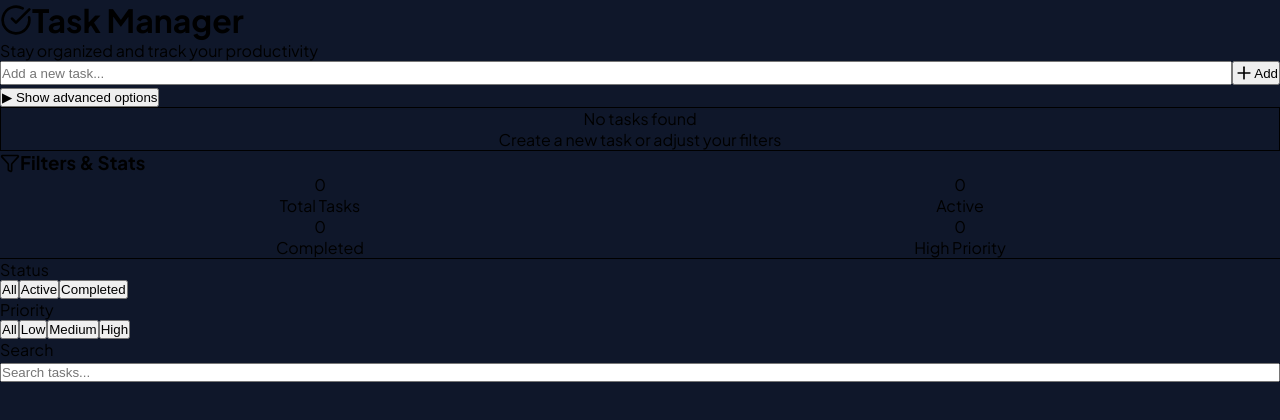
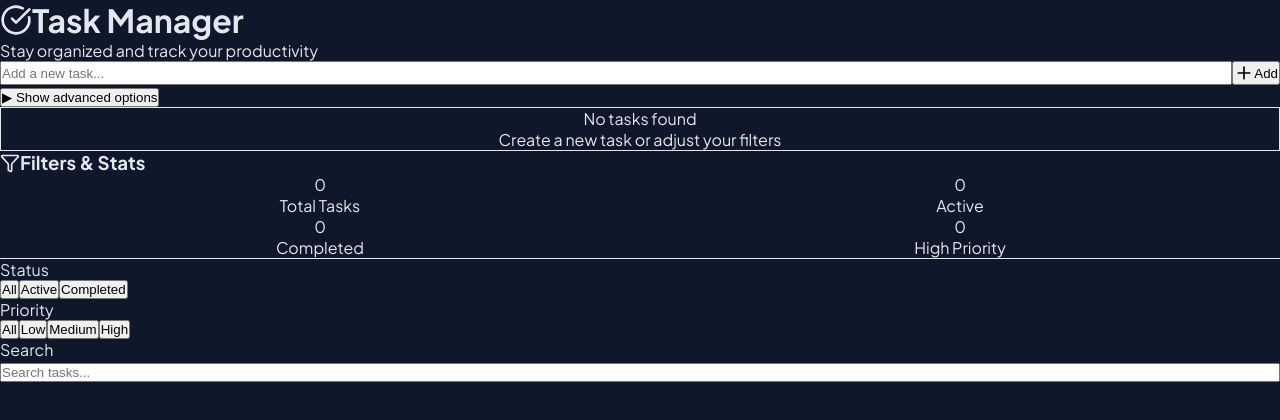
Before and after one commit to kamyarjamal8/var, a React (Vite) app: page / in a window 1280 px wide. Shown: the top 420 px of the page. Built offline with nearby package versions, Linux system fonts and the light colour scheme.

Commit message:
Fix: Improve Tailwind CSS loading and ensure proper rendering

```diff
--- a/index.html
+++ b/index.html
@@ -2,16 +2,28 @@
 <html lang="en">
   <head>
     <meta charset="UTF-8" />
-    <meta name="viewport" content="width=device-width, initial-scale=1.0, maximum-scale=5.0" />
+    <meta name="viewport" content="width=device-width, initial-scale=1.0" />
     <title>Task Manager | To-Do List App</title>
     <meta name="description" content="A modern to-do list application with local storage functionality. Organize your tasks, set priorities, and track your productivity." />
     <meta name="theme-color" content="#0f172a" />
     <meta name="color-scheme" content="dark light" />
     <link rel="preconnect" href="https://fonts.googleapis.com">
     <link rel="preconnect" href="https://fonts.gstatic.com" crossorigin>
-    <link href="https://fonts.googleapis.com/css2?family=Plus+Jakarta+Sans:ital,wght@0,300;0,400;0,500;0,600;0,700;0,800;1,400&family=JetBrains+Mono:wght@400;500;600&display=swap" rel="stylesheet">
+    <link href="https://fonts.googleapis.com/css2?family=Plus+Jakarta+Sans:ital,wght@0,300;0,400;0,500;0,600;0,700;0,800;1,400&display=swap" rel="stylesheet">
+    <style>
+      html, body, #root {
+        margin: 0;
+        padding: 0;
+        width: 100%;
+        height: 100%;
+      }
+      body {
+        background-color: #0f172a;
+        color: #e2e8f0;
+      }
+    </style>
   </head>
-  <body class="bg-[#0f172a] text-slate-100 font-sans antialiased selection:bg-[#06B6D4]/30 selection:text-[#06B6D4] min-h-screen">
+  <body>
     <div id="root"></div>
     <script type="module" src="./src/main.tsx"></script>
   </body>
--- a/src/index.css
+++ b/src/index.css
@@ -8,8 +8,16 @@
   box-sizing: border-box;
 }
 
+html,
+body,
+#root {
+  width: 100%;
+  height: 100%;
+}
+
 body {
   font-family: 'Plus Jakarta Sans', -apple-system, BlinkMacSystemFont, 'Segoe UI', sans-serif;
+  background-color: #0f172a;
 }
 
 ::-webkit-scrollbar {
--- a/src/main.tsx
+++ b/src/main.tsx
@@ -3,7 +3,10 @@ import ReactDOM from 'react-dom/client'
 import { TodoApp } from './pages/TodoApp'
 import './index.css'
 
-ReactDOM.createRoot(document.getElementById('root')!).render(
+const rootElement = document.getElementById('root')
+if (!rootElement) throw new Error('Failed to find the root element')
+
+ReactDOM.createRoot(rootElement).render(
   <React.StrictMode>
     <TodoApp />
   </React.StrictMode>,
--- a/vite.config.ts
+++ b/vite.config.ts
@@ -19,6 +19,13 @@ export default defineConfig({
     outDir: 'dist',
     sourcemap: false,
     emptyOutDir: true,
+    rollupOptions: {
+      output: {
+        entryFileNames: 'js/[name]-[hash].js',
+        chunkFileNames: 'js/[name]-[hash].js',
+        assetFileNames: 'assets/[name]-[hash][extname]',
+      },
+    },
   },
   server: {
     port: 3000,
```
